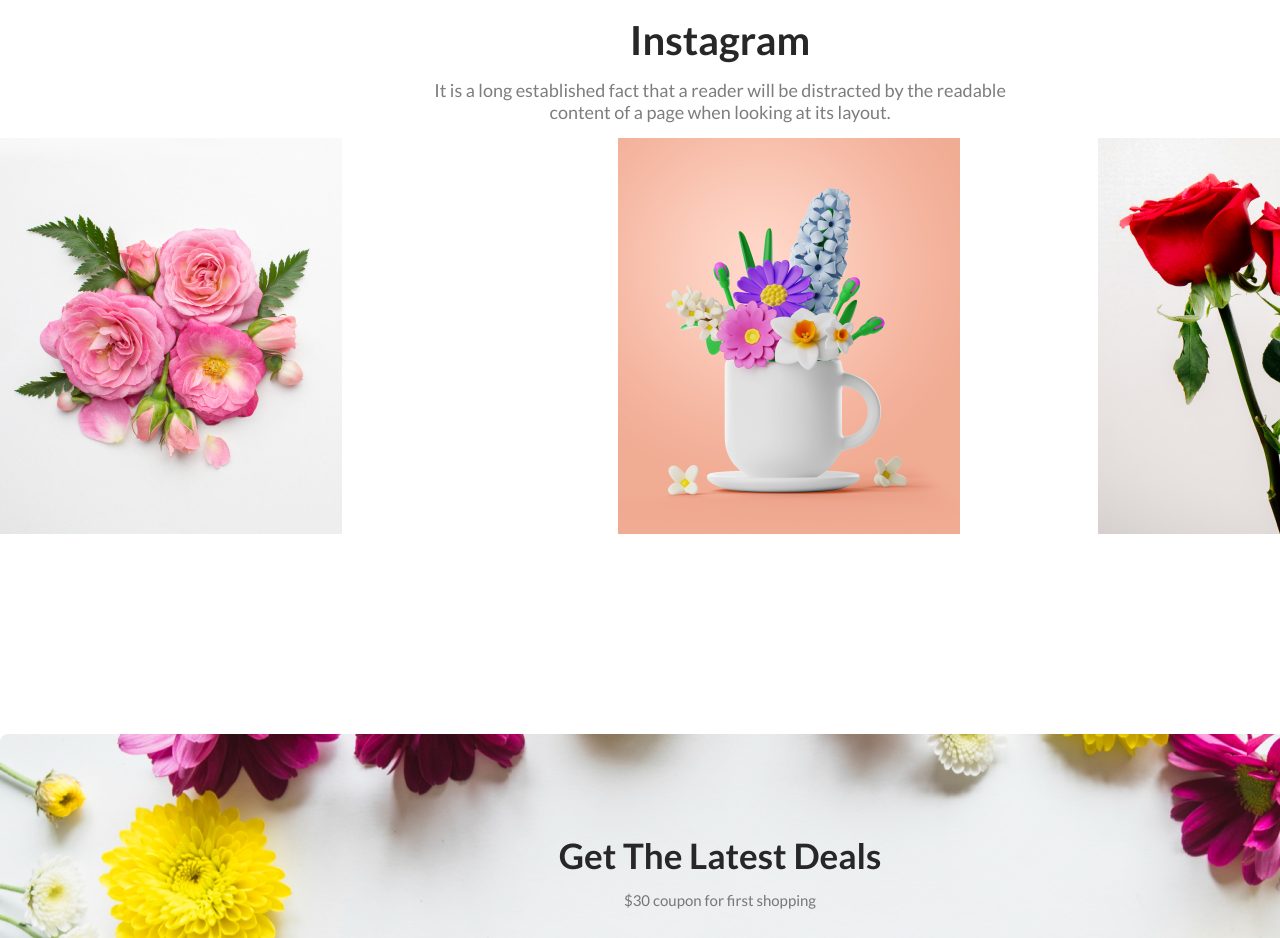
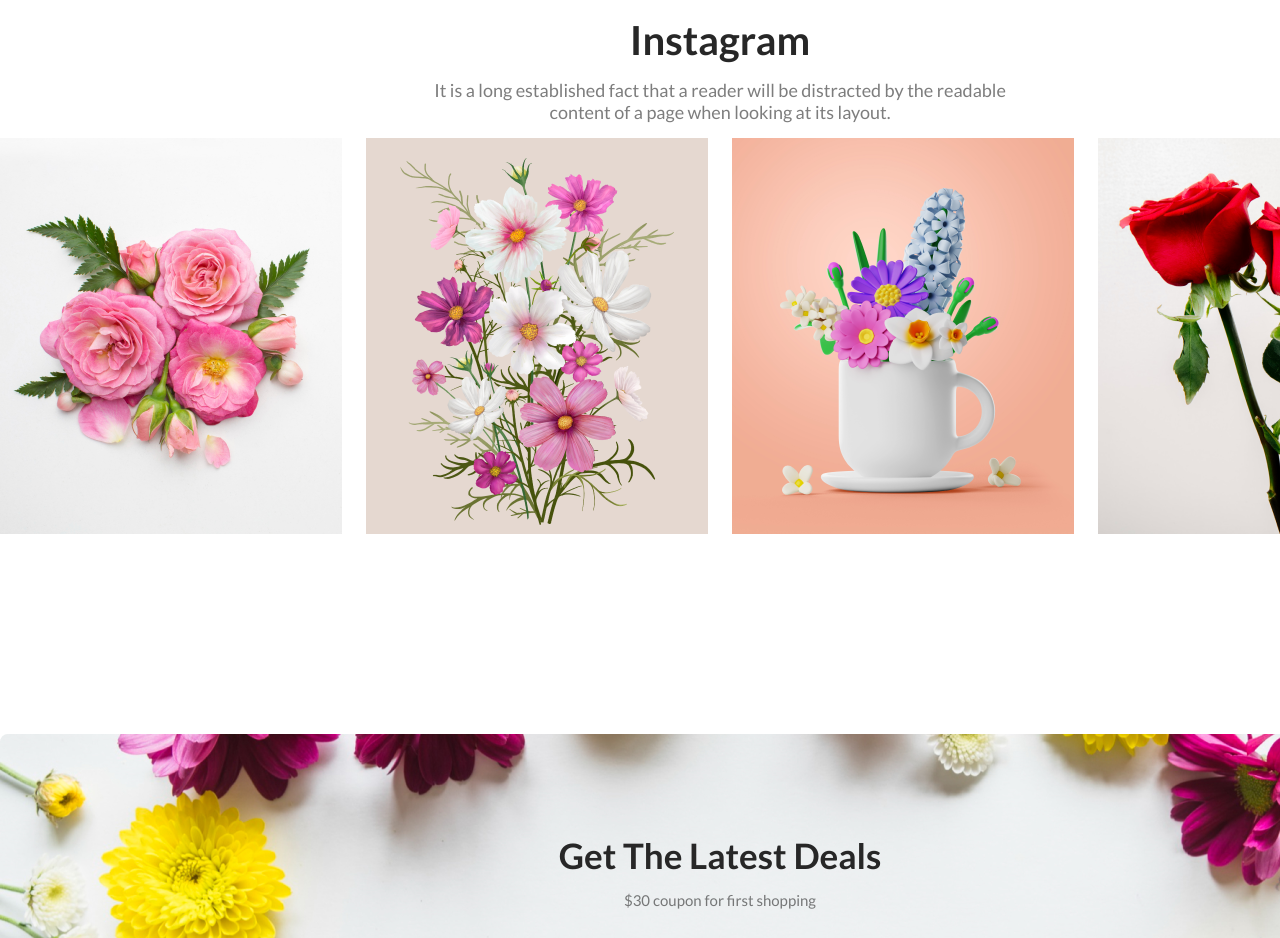
Before and after one commit to ahsan0305/flower-shop-assignment, a plain HTML site: page index.html in a window 1280 px wide. Shown: the part 1400-2338 px from the top of the page. Drawn offline with Linux system fonts and the light colour scheme.

Commit message:
project complete

```diff
--- a/index.html
+++ b/index.html
@@ -65,7 +65,7 @@
 
                 <div class="media-flower">
                     <img src="./flower-shop-assignment/Flower Asset/Flower 01.png" alt="">
-                    <img src="/flower-shop-assignment/Flower Asset/Rectangle 4.png" alt="">
+                    <img src="/flower-shop-assignment/Flower Asset/Rectangle-4.png" alt="">
                     <img src="./flower-shop-assignment/Flower Asset/Rectangle 5.png" alt="">
                     <img src="./flower-shop-assignment/Flower Asset/Rectangle 6.png" alt="">
                 </div>
```
